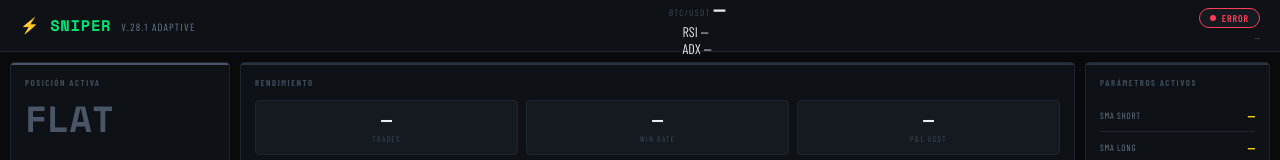
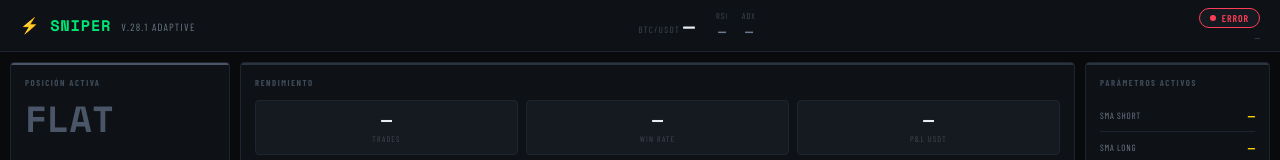
Before and after one commit to MatiasW380/30m, a website: page public/index.html in a window 1280 px wide. Shown: the top 160 px of the page. Drawn offline with nearby package versions, Linux system fonts and the light colour scheme; no server answers; a web font is replaced by a local one.

Commit message:
Update styles.css

```diff
--- a/public/styles.css
+++ b/public/styles.css
@@ -30,11 +30,15 @@ body { background: var(--bg); color: var(--text); font-family: var(--font-ui); d
 .header-left { display: flex; align-items: baseline; gap: 10px; }
 .logo { font-family: var(--font-mono); font-weight: 700; font-size: 1.1rem; letter-spacing: 0.05em; color: var(--long); }
 .version { font-size: 0.75rem; color: var(--text2); letter-spacing: 0.12em; text-transform: uppercase; }
-.header-center { display: flex; flex-direction: column; align-items: center; }
+.header-center { display: flex; flex-direction: row; align-items: center; gap: 1.5rem; }
 .price-label { font-size: 0.65rem; color: var(--text3); letter-spacing: 0.15em; }
 .price-value { font-family: var(--font-mono); font-size: 1.4rem; font-weight: 700; color: var(--text); transition: color 0.3s; }
 .price-value.up   { color: var(--long); }
 .price-value.down { color: var(--short); }
+.header-indicators { display: flex; gap: 1rem; }
+.h-indicator { display: flex; flex-direction: column; align-items: center; }
+.h-ind-label { font-size: 0.6rem; color: var(--text3); letter-spacing: 0.12em; }
+.h-ind-value { font-family: var(--font-mono); font-size: 0.95rem; font-weight: 600; color: var(--text2); }
 .header-right { display: flex; flex-direction: column; align-items: flex-end; gap: 3px; }
 .status-pill { display: flex; align-items: center; gap: 6px; padding: 3px 10px; border-radius: 20px; background: var(--bg3); border: 1px solid var(--border); font-size: 0.7rem; letter-spacing: 0.1em; font-weight: 600; }
 .status-pill.online  { border-color: var(--long);  color: var(--long); }
```
